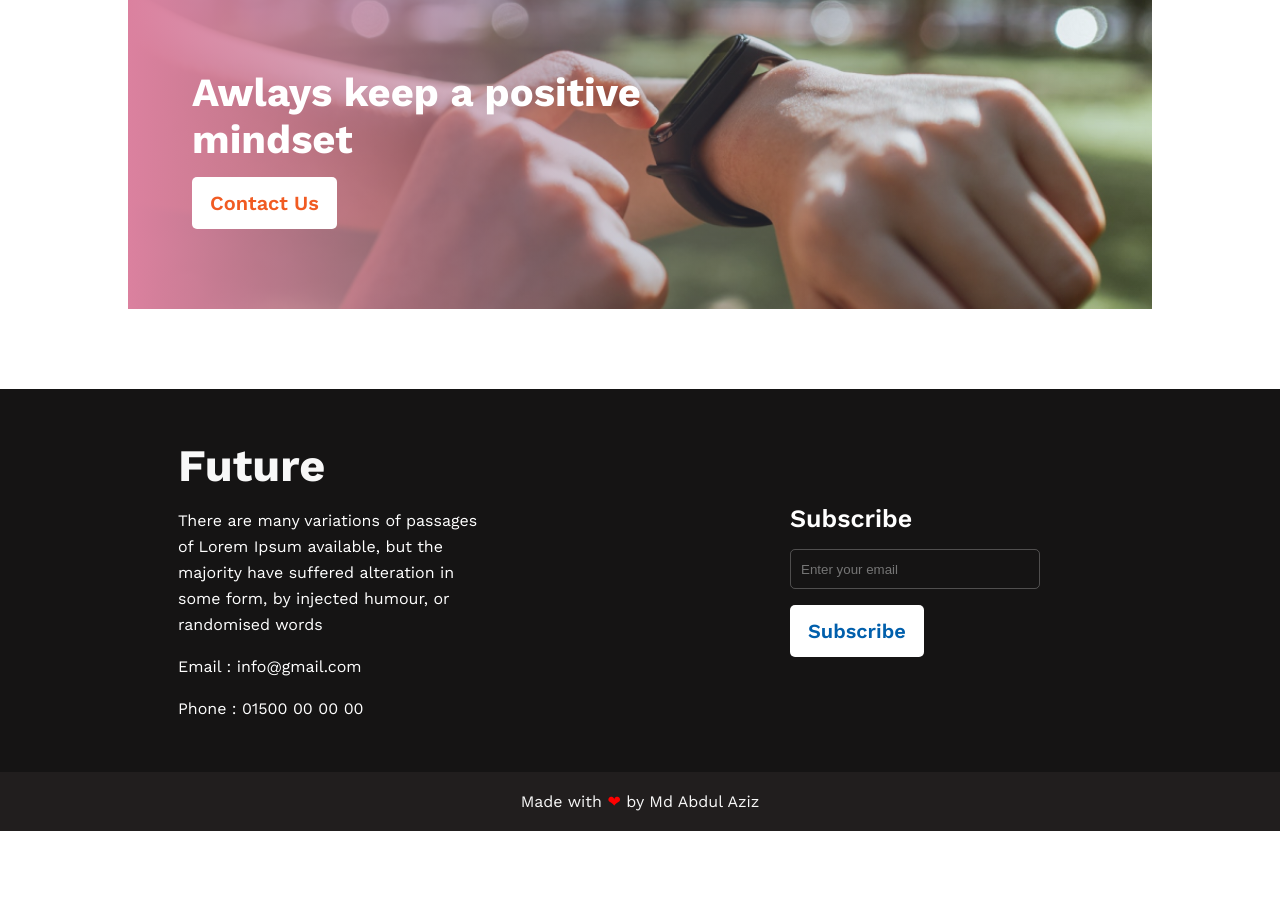
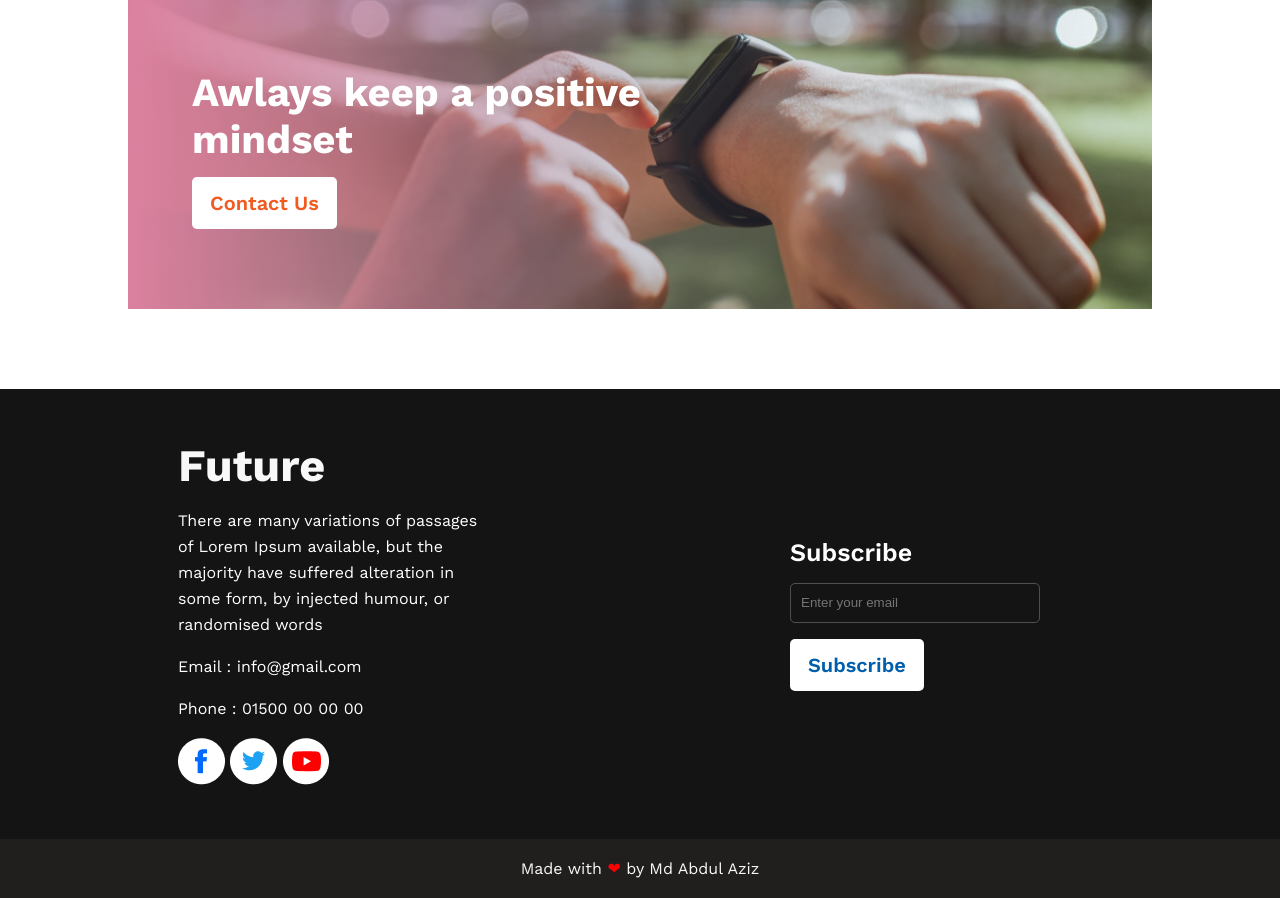
Before and after one commit to developer-abdulaziz/new-year-new-html_css, a plain HTML site: page index.html in a window 1280 px wide. Shown: the part 2619-3517 px from the top of the page. Before the commit the page ends 3450 px from the top, so only its background shows below. Drawn offline with nearby package versions, Linux system fonts and the light colour scheme.

Commit message:
footer icon add

```diff
--- a/index.html
+++ b/index.html
@@ -143,6 +143,11 @@
           <p>There are many variations of passages of Lorem Ipsum available, but the majority have suffered alteration in some form, by injected humour, or randomised words</p>
           <p>Email : info@gmail.com</p>
           <p>Phone : 01500 00 00 00</p>
+          <div class="icon">
+            <img src="images/icons/fb.png" alt="">
+            <img src="images/icons/twitter.png" alt="">
+            <img src="images/icons/youtube.png" alt="">
+          </div>
         </div>
         <div class="subscribe">
           <h4>subscribe</h4>
```
